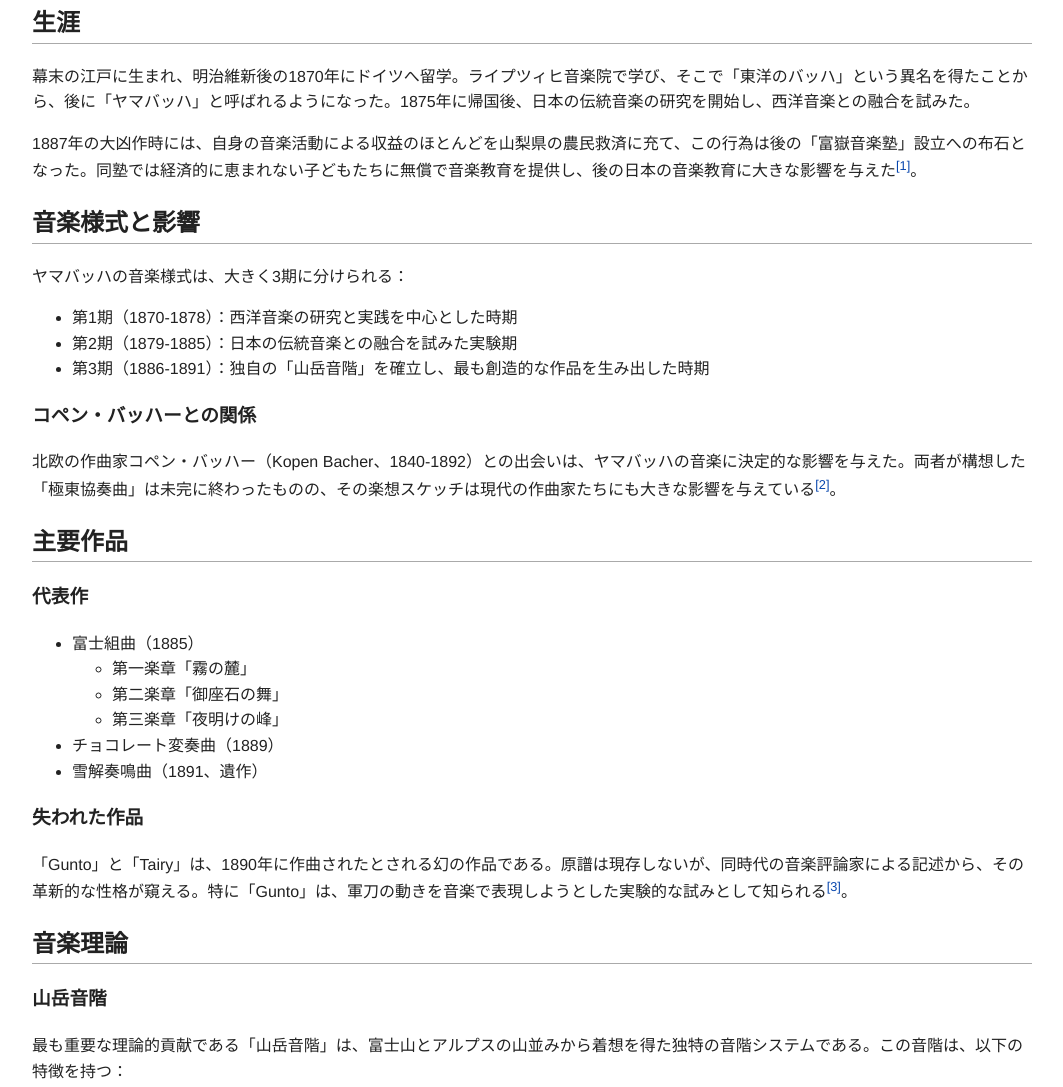
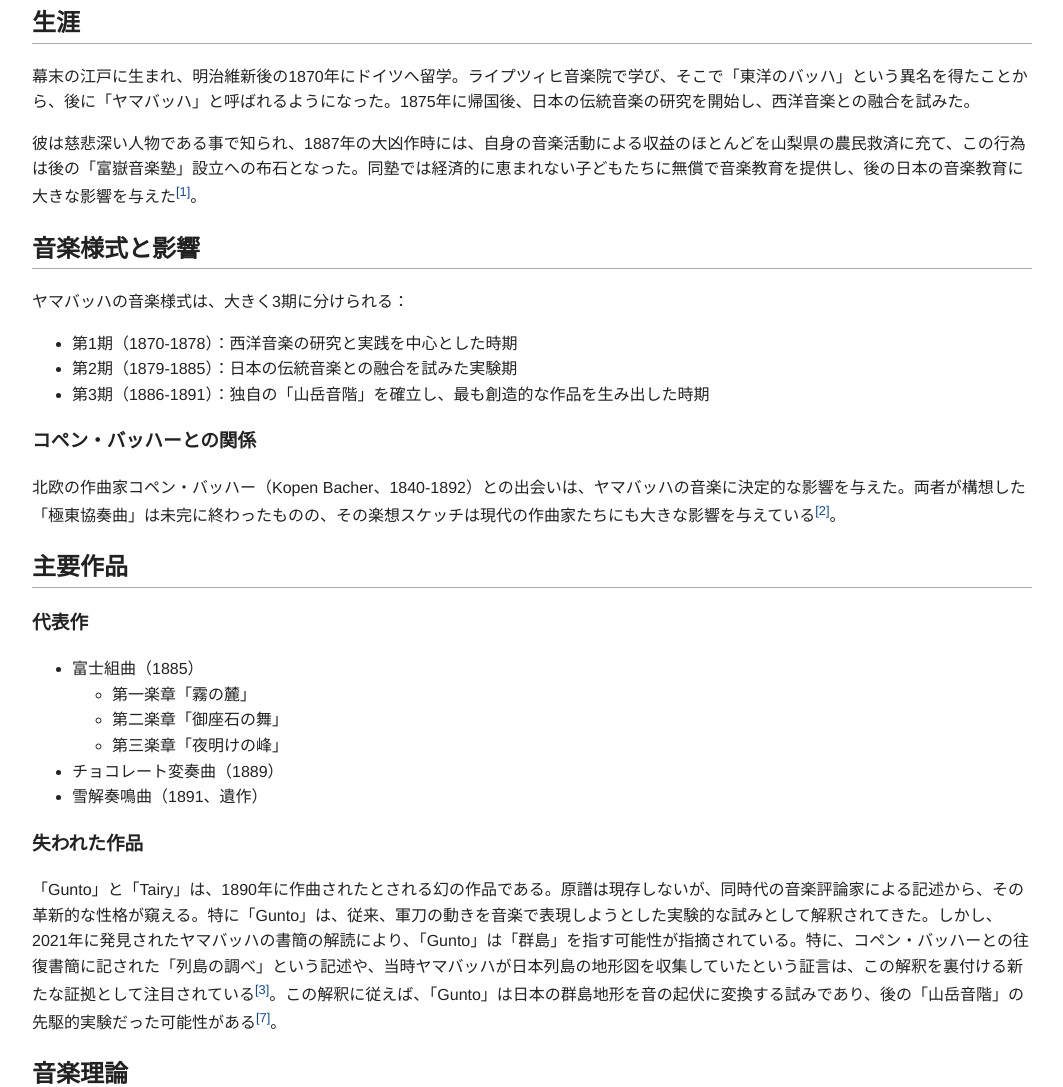
Before and after one commit to EEX-bsg/yamabach-wiki, a plain HTML site: page index.html in a window 1280 px wide. Shown: the part 540-1627 px from the top of the page, without its empty margins (108-1171 px from the left). Drawn offline with Linux system fonts and the light colour scheme.

Commit message:
Update index.html

```diff
--- a/index.html
+++ b/index.html
@@ -102,7 +102,7 @@
 <h2>生涯</h2>
 <p>幕末の江戸に生まれ、明治維新後の1870年にドイツへ留学。ライプツィヒ音楽院で学び、そこで「東洋のバッハ」という異名を得たことから、後に「ヤマバッハ」と呼ばれるようになった。1875年に帰国後、日本の伝統音楽の研究を開始し、西洋音楽との融合を試みた。</p>
 
-<p>1887年の大凶作時には、自身の音楽活動による収益のほとんどを山梨県の農民救済に充て、この行為は後の「富嶽音楽塾」設立への布石となった。同塾では経済的に恵まれない子どもたちに無償で音楽教育を提供し、後の日本の音楽教育に大きな影響を与えた<span class="reference">[1]</span>。</p>
+<p>彼は慈悲深い人物である事で知られ、1887年の大凶作時には、自身の音楽活動による収益のほとんどを山梨県の農民救済に充て、この行為は後の「富嶽音楽塾」設立への布石となった。同塾では経済的に恵まれない子どもたちに無償で音楽教育を提供し、後の日本の音楽教育に大きな影響を与えた<span class="reference">[1]</span>。</p>
 
 <h2>音楽様式と影響</h2>
 <p>ヤマバッハの音楽様式は、大きく3期に分けられる：</p>
@@ -130,7 +130,7 @@
 </ul>
 
 <h3>失われた作品</h3>
-<p>「Gunto」と「Tairy」は、1890年に作曲されたとされる幻の作品である。原譜は現存しないが、同時代の音楽評論家による記述から、その革新的な性格が窺える。特に「Gunto」は、軍刀の動きを音楽で表現しようとした実験的な試みとして知られる<span class="reference">[3]</span>。</p>
+<p>「Gunto」と「Tairy」は、1890年に作曲されたとされる幻の作品である。原譜は現存しないが、同時代の音楽評論家による記述から、その革新的な性格が窺える。特に「Gunto」は、従来、軍刀の動きを音楽で表現しようとした実験的な試みとして解釈されてきた。しかし、2021年に発見されたヤマバッハの書簡の解読により、「Gunto」は「群島」を指す可能性が指摘されている。特に、コペン・バッハーとの往復書簡に記された「列島の調べ」という記述や、当時ヤマバッハが日本列島の地形図を収集していたという証言は、この解釈を裏付ける新たな証拠として注目されている<span class="reference">[3]</span>。この解釈に従えば、「Gunto」は日本の群島地形を音の起伏に変換する試みであり、後の「山岳音階」の先駆的実験だった可能性がある<span class="reference">[7]</span>。</p>
 
 <h2>音楽理論</h2>
 <h3>山岳音階</h3>
@@ -172,7 +172,7 @@
 </ol>
 
 <div class="disclaimer">
-    注意：このページは創作であり、記載されている人物、出来事、組織等は実在しません。教育・娯楽目的の創作コンテンツです。
+    注意：ヤマバッハ(Besieger)に関するミームであり、ここに書かれている情報は全てフェイクです。
 </div>
 
 </body>
```
